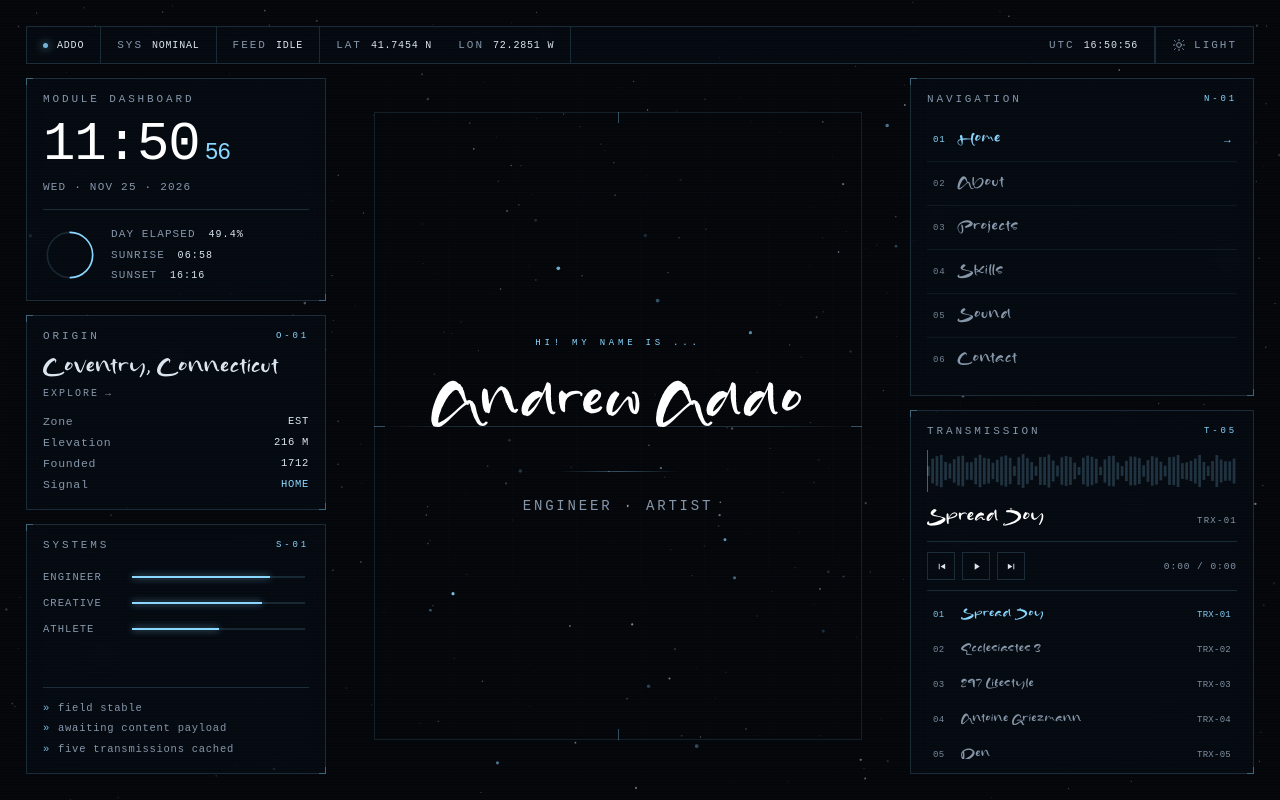
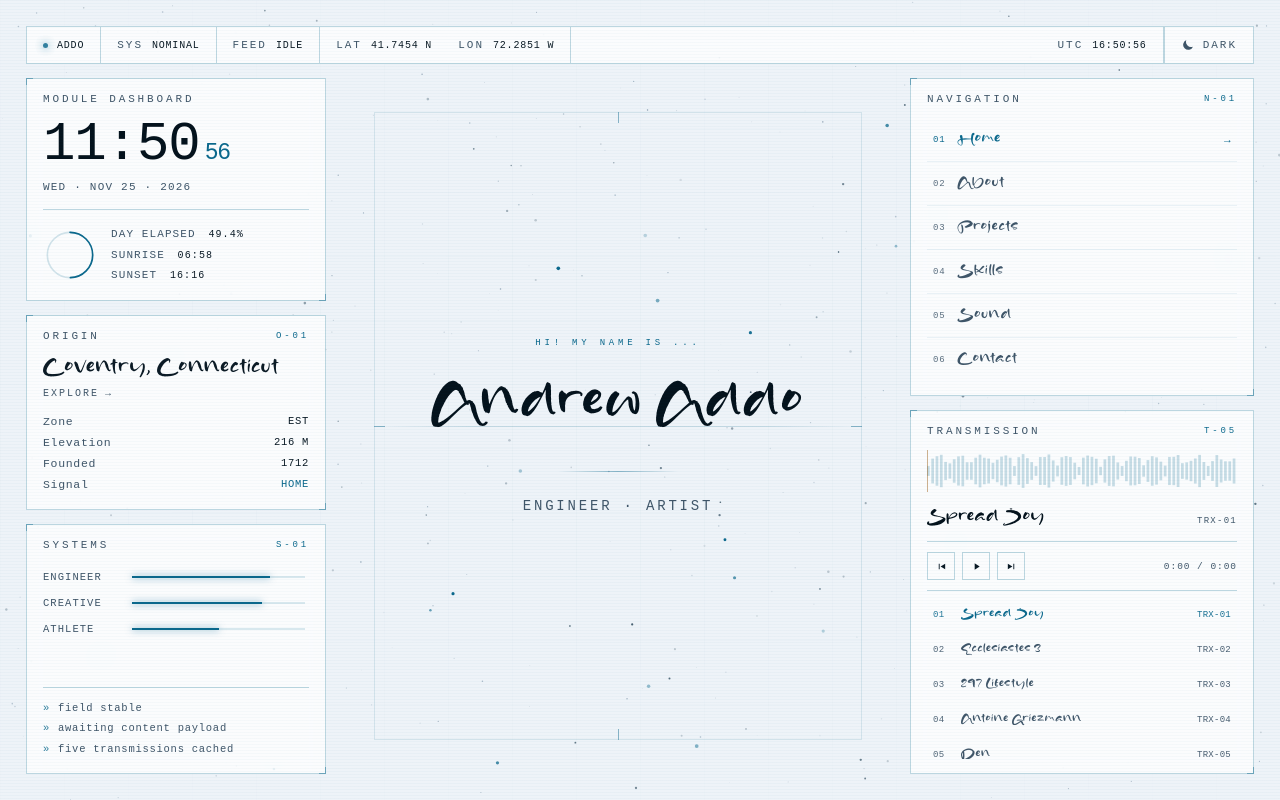
Before and after one commit to djkcrazh/andrewaddo, a plain HTML site: page site/index.html in a window 1280 px wide. Drawn offline with Linux system fonts and the light colour scheme; a web font is replaced by a local one.

Commit message:
Default the portfolio to light mode
Co-Authored-By: Claude Sonnet 5.5 <noreply@anthropic.com>

```diff
--- a/site/assets/site.js
+++ b/site/assets/site.js
@@ -550,8 +550,8 @@
     if (persist) { try { localStorage.setItem('addo-theme', name); } catch (e) {} }
   }
 
-  var savedTheme = 'dark';
-  try { savedTheme = localStorage.getItem('addo-theme') || 'dark'; } catch (e) {}
+  var savedTheme = 'light';   // light is the default; a saved choice still wins
+  try { savedTheme = localStorage.getItem('addo-theme') || 'light'; } catch (e) {}
   applyTheme(savedTheme, false);
 
   themeBtn.addEventListener('click', function () {
--- a/site/index.html
+++ b/site/index.html
@@ -1,12 +1,12 @@
 <!DOCTYPE html>
-<html lang="en" data-font="naru">
+<html lang="en" data-font="naru" data-theme="light">
 <head>
 <meta charset="utf-8" />
 <meta name="viewport" content="width=device-width, initial-scale=1" />
 <title>Andrew Addo</title>
 <meta name="description" content="Andrew Addo: engineer and artist. Operations Research and Financial Engineering at Princeton." />
 <meta name="author" content="Andrew Addo" />
-<meta name="theme-color" content="#04060a" />
+<meta name="theme-color" content="#eef3f8" />
 <link rel="icon" href="/assets/images/favicon/favicon.ico" sizes="any">
 <link rel="icon" type="image/png" sizes="32x32" href="/assets/images/favicon/favicon-32.png">
 <link rel="icon" type="image/png" sizes="16x16" href="/assets/images/favicon/favicon-16.png">
```
